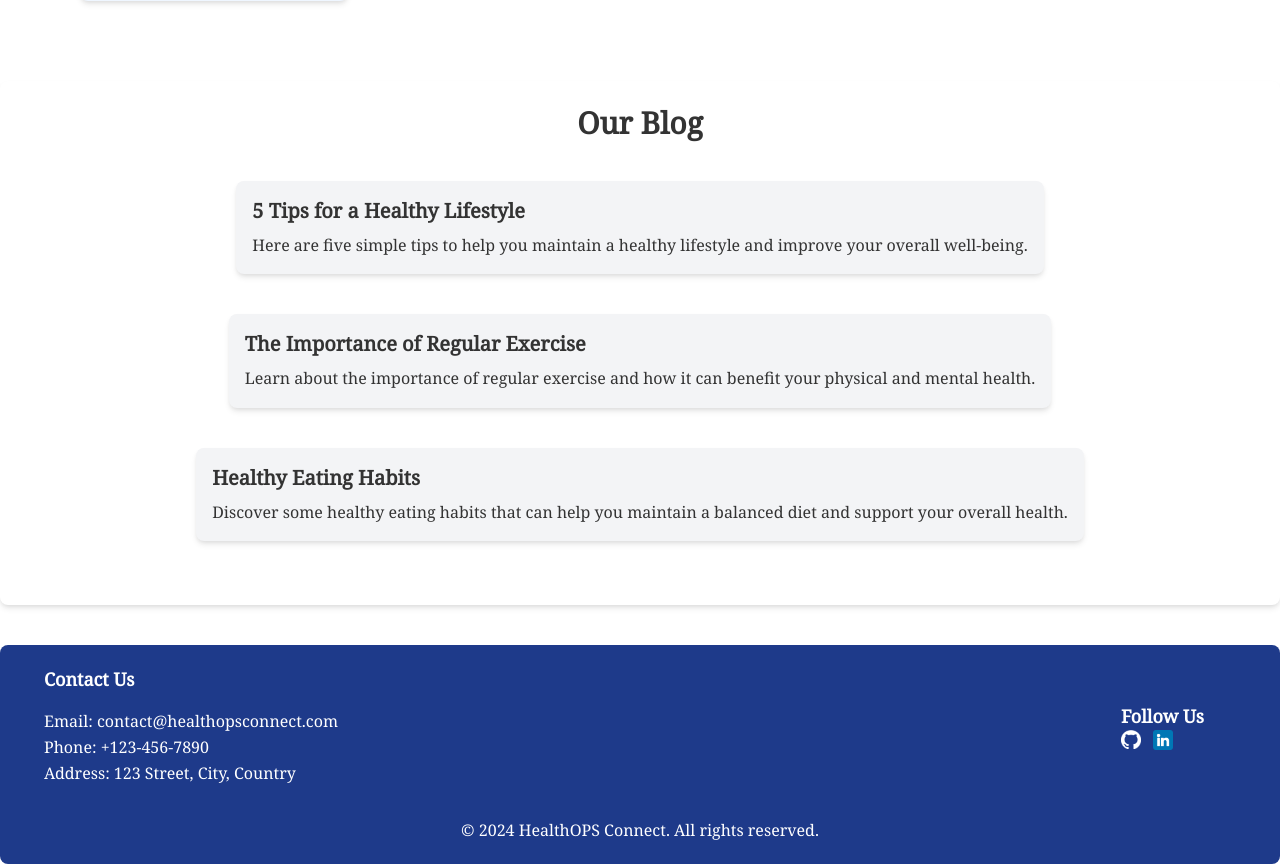
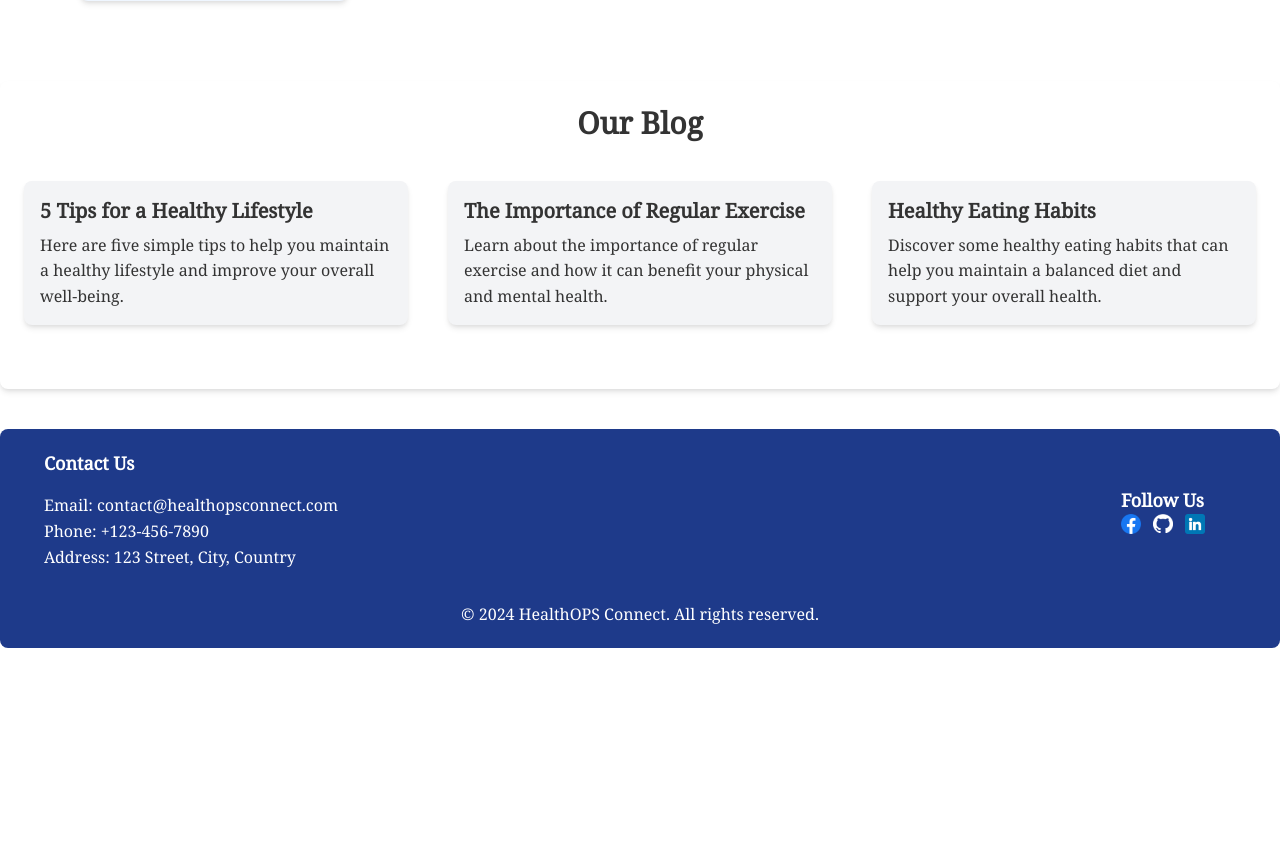
Before and after one commit to junaaid96/health_ops_connect, a Django app: page / in a window 1280 px wide. Shown: the part 2589-3453 px from the top of the page. After the commit the page ends 3237 px from the top, so only its background shows below. Run offline with Django 4.2, Linux system fonts and the light colour scheme; data comes from the database, SQL or seed files in the repository.

Commit message:
minor changes

```diff
--- a/templates/footer.html
+++ b/templates/footer.html
@@ -13,7 +13,10 @@
         <div>
             <h2 class="text-lg font-semibold mb-4 md:mb-0 md:mr-8">Follow Us</h2>
            <div class="flex gap-3">
-            <a href="https://github.com/junaaid96">
+            <a href="#">
+                <img src="{% static 'icons/fb.webp' %}" alt="facebook" class="w-5"/>
+            </a>
+            <a href="#">
                 <img src="{% static 'icons/github.png' %}" alt="github" class="w-5"/>
             </a>
             <a href="https://www.linkedin.com/in/md-junaidul-islam/">
--- a/templates/home.html
+++ b/templates/home.html
@@ -85,17 +85,17 @@
 <div class="bg-white rounded-lg shadow-md p-6 my-10">
     <h2 class="text-3xl font-bold mb-4 text-center">Our Blog</h2>
     <div class="flex flex-wrap gap-10 my-10 justify-center items-center">
-        <div class="bg-gray-100 rounded-lg shadow-md p-4">
+        <div class="bg-gray-100 rounded-lg shadow-md p-4 w-96">
             <h3 class="text-xl font-bold mb-2">5 Tips for a Healthy Lifestyle</h3>
             <p>Here are five simple tips to help you maintain a healthy lifestyle and improve your overall
                 well-being.</p>
         </div>
-        <div class="bg-gray-100 rounded-lg shadow-md p-4">
+        <div class="bg-gray-100 rounded-lg shadow-md p-4 w-96">
             <h3 class="text-xl font-bold mb-2">The Importance of Regular Exercise</h3>
             <p>Learn about the importance of regular exercise and how it can benefit your physical and mental
                 health.</p>
         </div>
-        <div class="bg-gray-100 rounded-lg shadow-md p-4">
+        <div class="bg-gray-100 rounded-lg shadow-md p-4 w-96">
             <h3 class="text-xl font-bold mb-2">Healthy Eating Habits</h3>
             <p>Discover some healthy eating habits that can help you maintain a balanced diet and support your
                 overall health.</p>
```
Also changed, not shown: static/icons/fb.webp (added).
